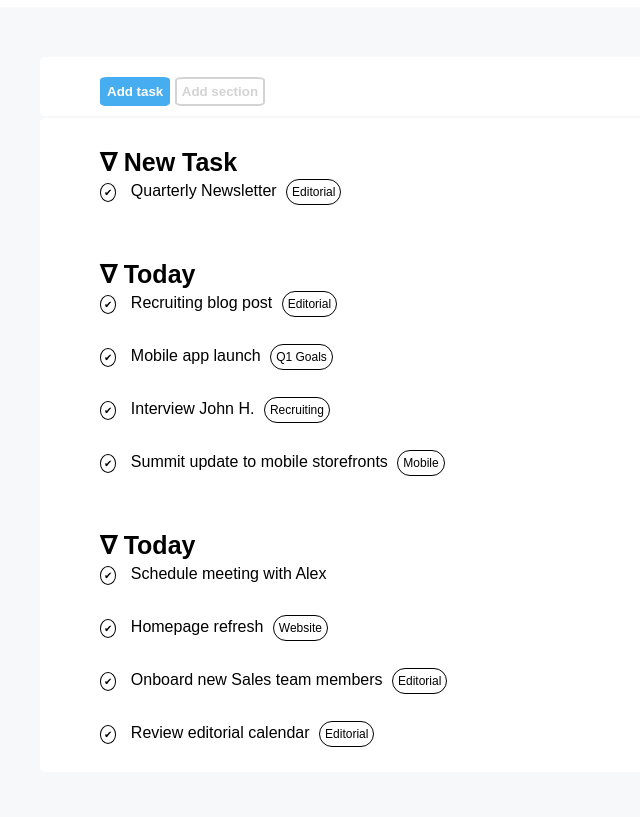
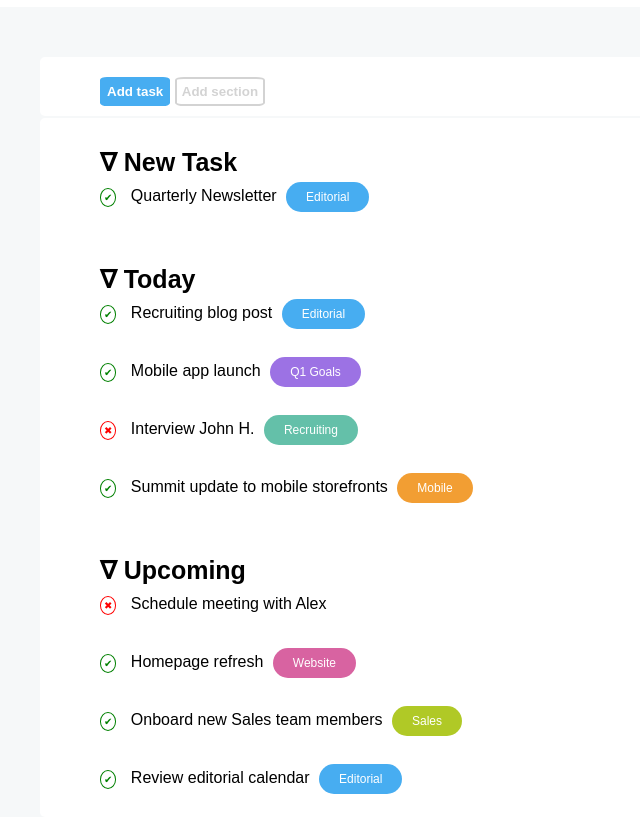
Before and after one commit to marcocnc/html-css-toboolist, a plain HTML site: page index.html in a window 1280 px wide. Shown: the part 63-880 px from the top of the page, without its empty margins (0-640 px from the left). Before the commit the page ends 835 px from the top, so only its background shows below. Drawn offline with Linux system fonts and the light colour scheme.

Commit message:
[fix] and [add] colors

```diff
--- a/css/style.css
+++ b/css/style.css
@@ -54,7 +54,7 @@ header div img{
     padding-top: 20px;
 }
 
-.first-button, .second-button, .category{
+.first-button, .second-button{
     padding: 5px;
     border-radius: 10%;
 }
@@ -83,21 +83,60 @@ h3{
 }
 
 .layer{
-    padding-top: 5px;
+    padding-top: 10px;
     padding-bottom: 30px;
 }
 
 .category{
     font-size: 12px;
-    border: 1px solid black;
     border-radius: 20px;
     margin-left: 5px;
+    padding: 8px 20px;
 }
 
 .symbol{
     font-size: 10px;
-    border: 1px solid black;
     border-radius: 50%;
     padding: 3px;
     margin-right: 10px;
 }
+
+.checkmark{
+    color:green;
+    border: 1px solid green;
+}
+
+.cross{
+    color:red;
+    border: 1px solid red;
+}
+
+.editorial{
+    background-color: #47ADF1;
+    color:white;
+}
+
+.q1-goals{
+    background-color: #9C72E4;
+    color:white;
+}
+
+.recruiting{
+    background-color: #64C0A9;
+    color:white;
+}
+
+.mobile{
+    background-color: #F29E33;
+    color:white;
+}
+
+.website{
+    background-color: #D863A1;
+    color:white;
+}
+
+.sales{
+    background-color: #B0C926;
+    color:white;
+}
--- a/index.html
+++ b/index.html
@@ -39,7 +39,7 @@
             <p class="layer check">
                  <span class="symbol checkmark"> &#10004;</span>
                  Quarterly Newsletter
-                 <span class="category">Editorial</span>
+                 <span class="category editorial">Editorial</span>
             </p>
         </section>
 
@@ -55,39 +55,39 @@
            <p class="layer check">
                 <span class="symbol checkmark"> &#10004;</span>
                 Mobile app launch
-                <span class="category editorial">Q1 Goals</span>
+                <span class="category q1-goals">Q1 Goals</span>
            </p>
 
            <p class="layer check">
-            <span class="symbol checkmark"> &#10004;</span> Interview John H.
-            <span class="category editorial">Recruiting</span>
+            <span class="symbol cross"> &#10006;</span> Interview John H.
+            <span class="category recruiting">Recruiting</span>
             </p>
 
             <p class="layer check">
                 <span class="symbol checkmark"> &#10004;</span>
                 Summit update to mobile storefronts
-                <span class="category editorial">Mobile</span>
+                <span class="category mobile">Mobile</span>
            </p>
         </section>
         <!-- /Second section -->
 
         <!-- Third section -->
-        <section class="list today">
-            <h3> &#8711; Today</h3>
+        <section class="list">
+            <h3> &#8711; Upcoming</h3>
             <p class="layer check">
-                <span class="symbol checkmark"> &#10004;</span>
+                <span class="symbol cross"> &#10006;</span>
                 Schedule meeting with Alex
             </p>
 
-           <p class="layer check">
+           <p class="layer">
                 <span class="symbol checkmark"> &#10004;</span>
                 Homepage refresh
-                <span class="category editorial">Website</span>
+                <span class="category website">Website</span>
            </p>
 
-           <p class="layer check">
+           <p class="layer">
             <span class="symbol checkmark"> &#10004;</span> Onboard new Sales team members
-            <span class="category editorial">Editorial</span>
+            <span class="category sales">Sales</span>
             </p>
 
             <p class="layer check">
```
